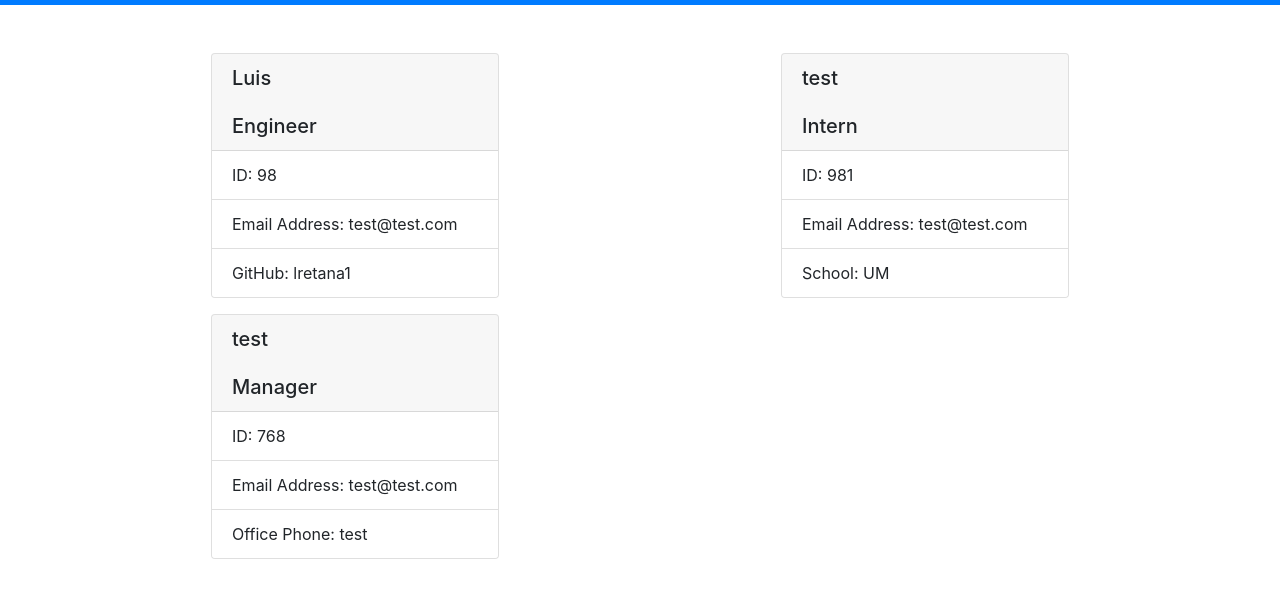
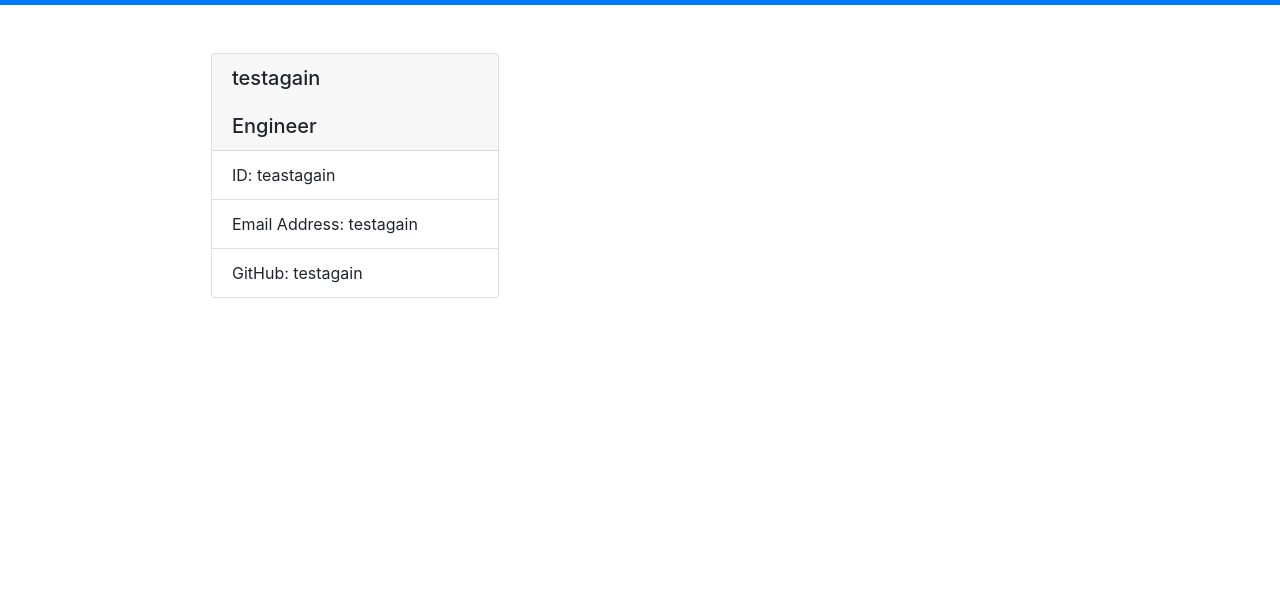
Before and after one commit to lretana1/TeamprofileGenerator, a website: page output/team.html in a window 1280 px wide. Shown: the part 51-646 px from the top of the page. Drawn offline with nearby package versions, Linux system fonts and the light colour scheme.

Commit message:
final readme push

```diff
--- a/output/team.html
+++ b/output/team.html
@@ -14,29 +14,11 @@
         <div class="container">
             <div class="row"><div class="col-6">
             <div class="card mx-auto mb-3" style="width: 18rem">
-            <h5 class="card-header">Luis<br /><br />Engineer</h5>
+            <h5 class="card-header">testagain<br /><br />Engineer</h5>
             <ul class="list-group list-group-flush">
-                <li class="list-group-item">ID: 98</li>
-                <li class="list-group-item">Email Address: test@test.com</li>
-                <li class="list-group-item">GitHub: lretana1</li>
-            </ul>
-            </div>
-        </div><div class="col-6">
-            <div class="card mx-auto mb-3" style="width: 18rem">
-            <h5 class="card-header">test<br /><br />Intern</h5>
-            <ul class="list-group list-group-flush">
-                <li class="list-group-item">ID: 981</li>
-                <li class="list-group-item">Email Address: test@test.com</li>
-                <li class="list-group-item">School: UM</li>
-            </ul>
-            </div>
-        </div><div class="col-6">
-            <div class="card mx-auto mb-3" style="width: 18rem">
-            <h5 class="card-header">test<br /><br />Manager</h5>
-            <ul class="list-group list-group-flush">
-                <li class="list-group-item">ID: 768</li>
-                <li class="list-group-item">Email Address: test@test.com</li>
-                <li class="list-group-item">Office Phone: test</li>
+                <li class="list-group-item">ID: teastagain</li>
+                <li class="list-group-item">Email Address: testagain</li>
+                <li class="list-group-item">GitHub: testagain</li>
             </ul>
             </div>
         </div> </div>
```
Also changed, not shown: README.md.
